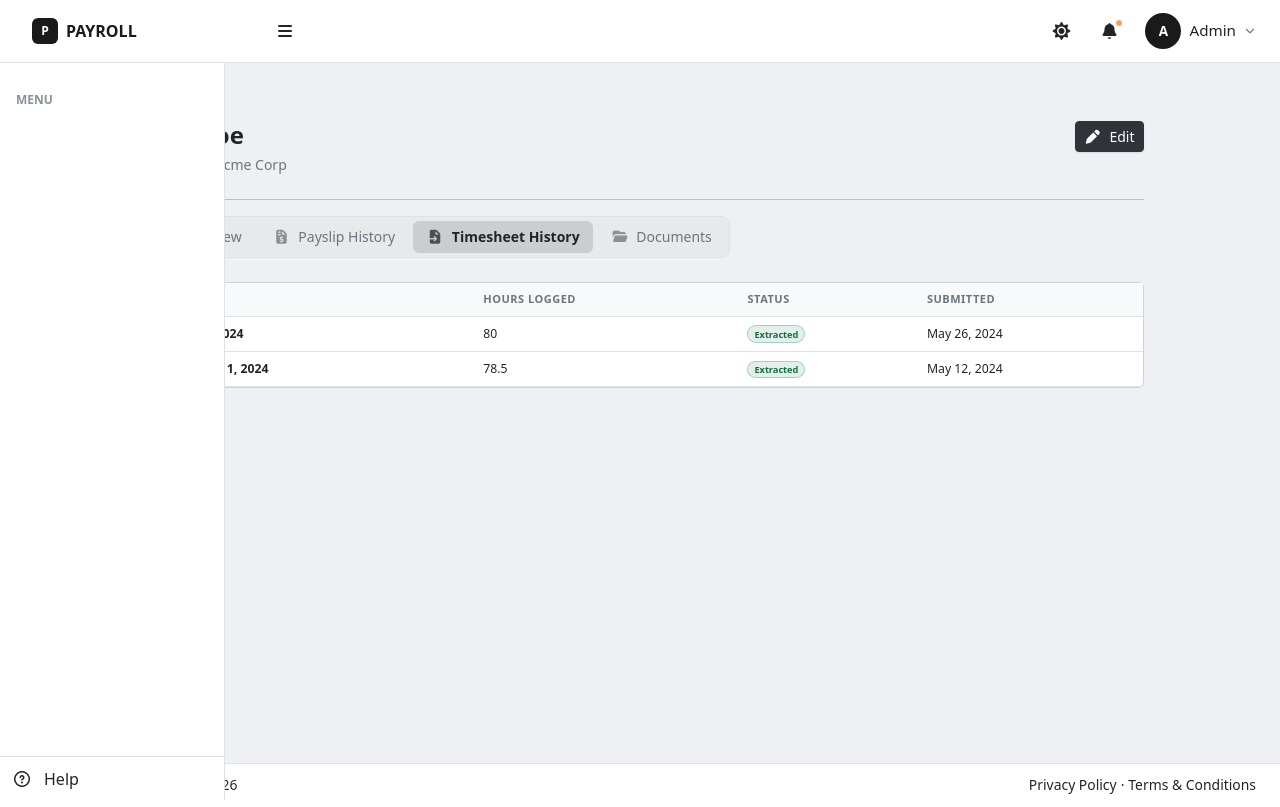
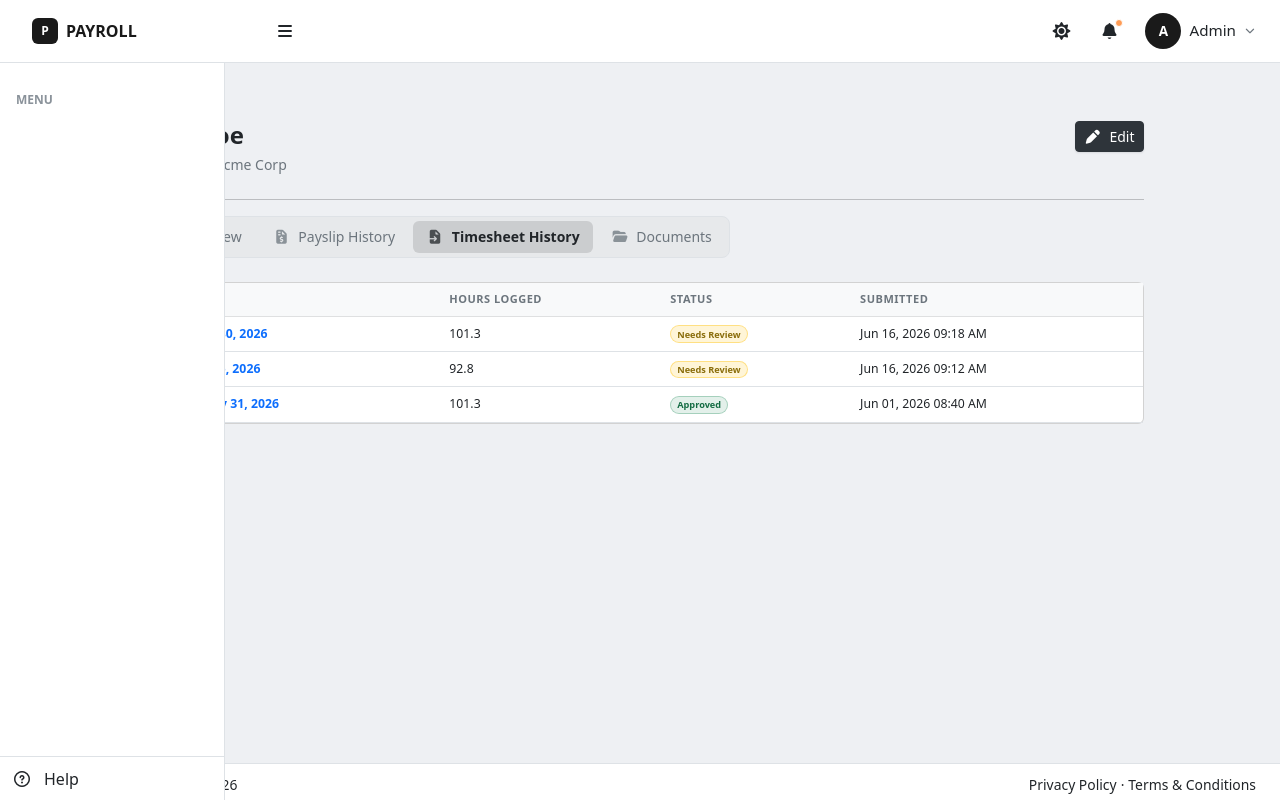
Before and after one commit to melchie04/payroll-system, a React (Vite) app in the folder frontend/: page /employees/1 in a window 1280 px wide. Both pictures are taken after a click on the button "Timesheet History". Built offline with nearby package versions, Linux system fonts and the light colour scheme.

Commit message:
Update: Profile Timesheet History from live data in Employee profile page

```diff
--- a/frontend/src/assets/data/index.js
+++ b/frontend/src/assets/data/index.js
@@ -1068,13 +1068,6 @@ export const payslipHistory = [
   { id: "PS-2405-01", employeeId: 3, period: "May 12–25, 2024", grossPay: "₱60,000.00", netPay: "₱51,000.00", status: "Pending" },
 ];
 
-export const timesheetHistory = [
-  { id: 1, employeeId: 1, period: "May 12–25, 2024", hoursLogged: 80, status: "Extracted", submitted: "May 26, 2024" },
-  { id: 2, employeeId: 1, period: "Apr 28–May 11, 2024", hoursLogged: 78.5, status: "Extracted", submitted: "May 12, 2024" },
-  { id: 3, employeeId: 2, period: "May 12–25, 2024", hoursLogged: 80, status: "Extracted", submitted: "May 26, 2024" },
-  { id: 4, employeeId: 3, period: "May 12–25, 2024", hoursLogged: 76, status: "Processing", submitted: "May 26, 2024" },
-];
-
 export const employeeDocuments = [
   { id: 1, employeeId: 1, name: "Employment Contract.pdf", type: "pdf", uploaded: "Jan 15, 2023" },
   { id: 2, employeeId: 1, name: "Government ID.jpg", type: "img", uploaded: "Jan 15, 2023" },
--- a/frontend/src/pages/employees/EmployeeProfile.jsx
+++ b/frontend/src/pages/employees/EmployeeProfile.jsx
@@ -1,4 +1,4 @@
-import { useState } from "react";
+import { useMemo, useState } from "react";
 import { Link, useLocation, useNavigate, useParams } from "react-router-dom";
 import {
   DataCard,
@@ -18,8 +18,9 @@ import {
   PageHeader,
   TabsNav,
 } from "../../components/ui/index.jsx";
-import { payslipHistory, timesheetHistory } from "../../assets/data/index.js";
+import { payslipHistory } from "../../assets/data/index.js";
 import { useEmployees } from "../../context/EmployeesContext.jsx";
+import { useTimesheets, resolveEmployee, sheetTotals, parsePeriodLabel } from "../../context/TimesheetContext.jsx";
 import { formatCurrency } from "../../utils/currency.js";
 import { computeDeductions } from "../../utils/payslip.js";
 
@@ -50,12 +51,30 @@ export default function EmployeeProfile() {
   const location = useLocation();
   const [tab, setTab] = useState("overview");
 
-  const { getEmployeeById, getDocumentsByEmployee, addDocument, deleteDocument } = useEmployees();
+  const { employees, getEmployeeById, getDocumentsByEmployee, addDocument, deleteDocument } = useEmployees();
+  const { files } = useTimesheets();
 
   const employee = getEmployeeById(id);
 
   const payslips = payslipHistory.filter((p) => p.employeeId === employee?.id);
-  const timesheets = timesheetHistory.filter((t) => t.employeeId === employee?.id);
+  // Reads the same live sheets as the Timesheet page, matched on the stable roster link,
+  // so an upload appears here without keeping a second copy of the history.
+  const timesheets = useMemo(() => {
+    if (!employee) return [];
+    return files
+      .filter((f) => resolveEmployee(f.employee, employees)?.id === employee.id)
+      .map((f) => {
+        const totals = sheetTotals(f.rows);
+        return {
+          id: f.id,
+          period: f.period?.label || "—",
+          hoursLogged: Math.round((totals.regular + totals.overtime) * 10) / 10,
+          status: f.status,
+          submitted: f.uploaded || "—",
+        };
+      })
+      .sort((a, b) => (parsePeriodLabel(b.period)?.from || 0) - (parsePeriodLabel(a.period)?.from || 0));
+  }, [files, employees, employee]);
   const documents = employee ? getDocumentsByEmployee(employee.id) : [];
 
   const [docFile, setDocFile] = useState(null);
@@ -275,7 +294,11 @@ export default function EmployeeProfile() {
                 <Table headers={["Pay Period", "Hours Logged", "Status", "Submitted"]} itemLabel="timesheets">
                   {timesheets.map((t) => (
                     <Tr key={t.id}>
-                      <Td bold>{t.period}</Td>
+                      <Td bold>
+                        <Link to={`/timesheet/${t.id}`} className="text-decoration-none">
+                          {t.period}
+                        </Link>
+                      </Td>
                       <Td>{t.hoursLogged}</Td>
                       <Td>
                         <Badge status={t.status} />
```
